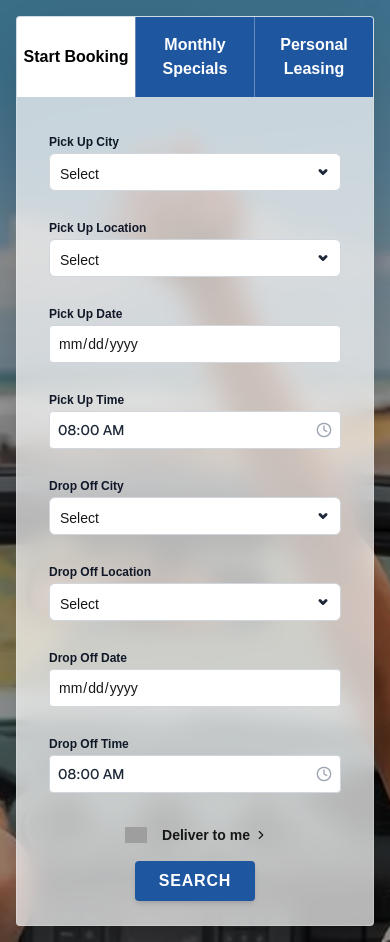
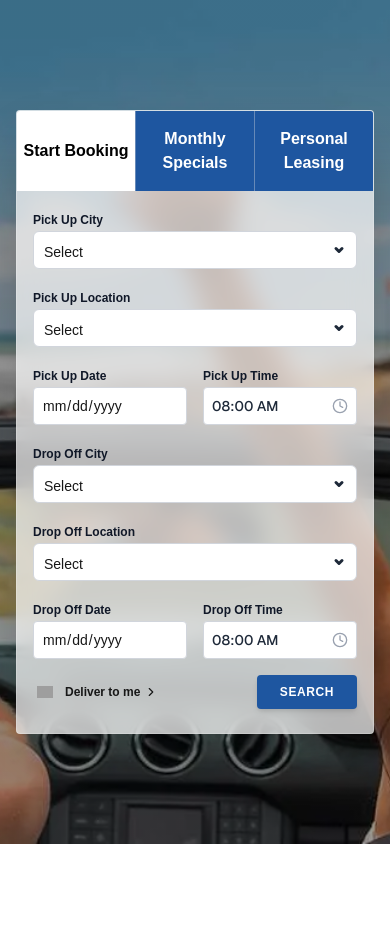
Before and after one commit to syedalisaad/thriftyuae-test, a Next.js app: page / in a window 390 px wide. After the commit the page ends 844 px from the top, so only its background shows below. Built offline with nearby package versions, Linux system fonts and the light colour scheme; grey boxes are pictures that could not be loaded.

Commit message:
responsive done

```diff
--- a/src/app/components/BookingDilivery.tsx
+++ b/src/app/components/BookingDelivery.tsx
@@ -9,7 +9,7 @@ interface Props {
   activeTab: string;
 }
 
-export default function BookingDiliveryForm({ onBack, activeTab }: Props) {
+export default function BookingDeliveryForm({ onBack, activeTab }: Props) {
   const [returnType, setReturnType] = useState("collection");
   const [returnLocation, setReturnLocation] = useState("same");
 
@@ -33,13 +33,15 @@ export default function BookingDiliveryForm({ onBack, activeTab }: Props) {
       </div>
 
       <div className="space-y-6">
-        <div className="grid grid-cols-1 md:grid-cols-3 gap-4">
+        <div className="grid grid-cols-1 md:grid-cols-2 gap-4">
+          <div className="grid grid-cols-1 md:grid-cols-2 gap-4">
             <InputField
               field={{ label: "Delivery City", type: "select", required: true }}
             />
             <InputField
               field={{ label: "Delivery Area", type: "select", required: true }}
             />
+          </div>
           <InputField
             field={{
               label: "Delivery Address",
@@ -51,7 +53,7 @@ export default function BookingDiliveryForm({ onBack, activeTab }: Props) {
           />
         </div>
 
-        <div className="grid grid-cols-1 md:grid-cols-2 gap-4">
+        <div className="grid grid-cols-2 md:grid-cols-2 gap-4">
           <InputField
             field={{
               label: "Delivery Date",
@@ -131,7 +133,7 @@ export default function BookingDiliveryForm({ onBack, activeTab }: Props) {
                   </label>
                 </div>
                 {returnLocation === "same" ? (
-                  <div className="grid grid-cols-1 md:grid-cols-2 gap-4">
+                  <div className="grid grid-cols-2 sm:grid-cols-2 md:grid-cols-2 gap-4">
                     <InputField
                       field={{
                         label: "Collection Date",
@@ -153,7 +155,9 @@ export default function BookingDiliveryForm({ onBack, activeTab }: Props) {
                   </div>
                 ) : (
                   <div className="space-y-4">
-                    <div className="grid grid-cols-1 md:grid-cols-3 gap-4">
+                    <div className="grid grid-cols-1 md:grid-cols-2 gap-4">
+                      <div className="grid grid-cols-1 md:grid-cols-2 gap-4">
+                        {" "}
                         <InputField
                           field={{
                             label: "Collection City",
@@ -168,6 +172,8 @@ export default function BookingDiliveryForm({ onBack, activeTab }: Props) {
                             required: true,
                           }}
                         />
+                      </div>
+
                       <InputField
                         field={{
                           label: "Collection Address",
@@ -178,7 +184,7 @@ export default function BookingDiliveryForm({ onBack, activeTab }: Props) {
                       />
                     </div>
 
-                    <div className="grid grid-cols-1 md:grid-cols-2 gap-4">
+                    <div className="grid grid-cols-2 sm:grid-cols-2 sm:grid-cols-2 gap-4">
                       <InputField
                         field={{
                           label: "Collection Date",
@@ -242,18 +248,27 @@ export default function BookingDiliveryForm({ onBack, activeTab }: Props) {
         )}
       </div>
 
-      <div className="mt-8 flex flex-col md:flex-row justify-between items-center gap-4">
-        <p className="text-[14px] text-gray-600 font-medium leading-relaxed">
+      <div className="mt-8 grid grid-cols-10 items-center gap-2 border-t border-gray-300 pt-2">
+        <p className="col-span-7 text-[13px] md:text-[14px] text-gray-600 font-medium leading-tight text-left">
           *Additional charges for delivery and collection may apply.
         </p>
 
+        <div className="col-span-3 flex justify-end">
           <button
             type="submit"
-          className="bg-[#1e56a0] text-white px-10 py-3 font-bold tracking-wider hover:bg-[#16427d] transition-all rounded-sm shadow-md active:scale-95 whitespace-nowrap"
+            className="
+        w-full py-2 text-[11px]
+
+        md:w-auto md:px-10 md:py-3 md:text-sm
+
+        bg-[#1e56a0] text-white font-bold uppercase tracking-wider
+        hover:bg-[#16427d] transition-all rounded-sm shadow-md active:scale-95 whitespace-nowrap
+      "
           >
             Search
           </button>
         </div>
       </div>
+    </div>
   );
 }
--- a/src/app/page.tsx
+++ b/src/app/page.tsx
@@ -4,12 +4,12 @@ import React, { useState } from "react";
 import { ChevronRight } from "lucide-react";
 import Image from "next/image";
 import { InputField } from "./components/InputField";
-import BookingDiliveryForm from "./components/BookingDilivery";
+import BookingDeliveryForm from "./components/BookingDelivery";
 import { Field, ValidationError } from "./lib/types/booking";
 
 export default function Home() {
   const [activeTab, setActiveTab] = useState<string>("Start Booking");
-  const [isDiliver, setIsDiliver] = useState<boolean>(false);
+  const [isDeliver, setIsDeliver] = useState<boolean>(false);
   const [errors, setErrors] = useState<ValidationError[]>([]);
   const [loading, setLoading] = useState<boolean>(false);
   const tabs: string[] = [
@@ -144,21 +144,36 @@ export default function Home() {
           </div>
         )}
         <form onSubmit={handleSearch}>
-          {!isDiliver ? (
+          {!isDeliver ? (
             <>
-              <div className="p-8 grid grid-cols-1 md:grid-cols-4 gap-6 relative">
-                {getFields().map((field, idx) => (
-                  <InputField key={idx} field={field} />
-                ))}
+              <div className="p-4 md:p-8 grid grid-cols-2 sm:grid-cols-4 gap-4 md:gap-6">
+                {" "}
+                {getFields().map((field, idx) => {
+                  const isDateTime =
+                    field.type === "date" || field.type === "time";
+
+                  return (
+                    <div
+                      key={idx}
+                      className={`${
+                        isDateTime ? "col-span-1" : "col-span-2"
+                      } sm:col-span-1`}
+                    >
+                      <InputField field={field} />
+                    </div>
+                  );
+                })}
               </div>
 
-              <div className="px-8 pb-6 flex flex-col md:flex-row justify-between items-center gap-4">
+             <div className="px-4 md:px-8 pb-6 grid grid-cols-2 items-center gap-4 w-full">
+  {/* Column 1: Left Aligned */}
+  <div className="flex justify-start">
     <button
       type="button"
-                  onClick={() => setIsDiliver(true)}
-                  className="flex items-center gap-3 font-bold text-sm hover:text-blue-700 transition-colors group"
+      onClick={() => setIsDeliver(true)}
+      className="flex items-center gap-2 md:gap-3 font-bold text-[12px] md:text-sm hover:text-blue-700 transition-colors group whitespace-nowrap"
     >
-                  <div className="relative w-7 h-4">
+      <div className="relative w-6 h-3 md:w-7 md:h-4">
         <Image
           alt="Deliver to me"
           src="https://www.thriftyuae.com/icons/deliver-to-me-car.svg"
@@ -166,7 +181,6 @@ export default function Home() {
           className="object-contain"
         />
       </div>
-
       <span className="flex items-center gap-1">
         Deliver to me
         <ChevronRight
@@ -175,18 +189,30 @@ export default function Home() {
         />
       </span>
     </button>
+  </div>
 
+  <div className="flex justify-end">
     <button
       type="submit"
-                  className="bg-[#1e56a0] text-white px-6 py-2 font-bold uppercase tracking-wider hover:bg-[#16427d] transition-all rounded-sm shadow-md active:scale-95"
+      className="
+
+        w-[100px] md:w-auto
+        py-2 md:py-2.5
+        px-0 md:px-10
+        text-[12px] md:text-sm
+
+        bg-[#1e56a0] text-white font-bold uppercase tracking-wider
+        hover:bg-[#16427d] transition-all rounded-sm shadow-md active:scale-95
+      "
     >
       Search
     </button>
   </div>
+</div>
             </>
           ) : (
-            <BookingDiliveryForm
-              onBack={() => setIsDiliver(false)}
+            <BookingDeliveryForm
+              onBack={() => setIsDeliver(false)}
               activeTab={activeTab}
             />
           )}
```
Lines whose indentation alone changed are shown as unchanged.
